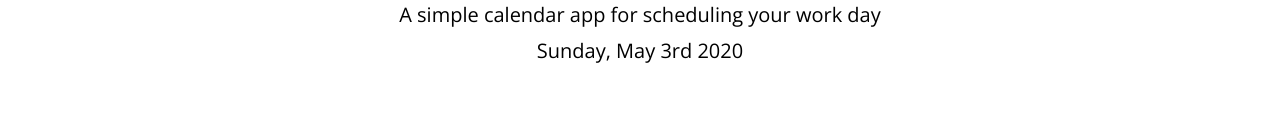
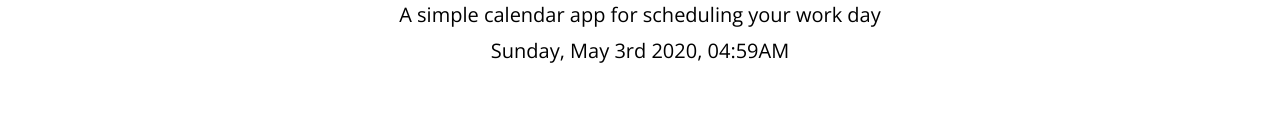
Before and after one commit to jonnikim/05WorkDayScheduler, a plain HTML site: page Develop/index.html in a window 1280 px wide. Shown: the part 153-284 px from the top of the page. Drawn offline with nearby package versions, Linux system fonts and the light colour scheme.

Commit message:
cleaned up code

```diff
--- a/Develop/index.html
+++ b/Develop/index.html
@@ -36,8 +36,7 @@
       $(function() {
         function init() {
           var currentDay = $("#currentDay");
-          var currentDayVal = moment();
-          currentDay.text(currentDayVal.format("dddd, MMMM Do YYYY"));
+          currentDay.text(moment().format("dddd, MMMM Do YYYY, hh:mmA"));
 
           for (var i = 0; i < 9; i++) {
             var container = $(".container");
@@ -85,7 +84,6 @@
           }
         }
         init();
-
         $(".saveBtn").on("click", function() {
           var text = $(this)
             .prev()
```
